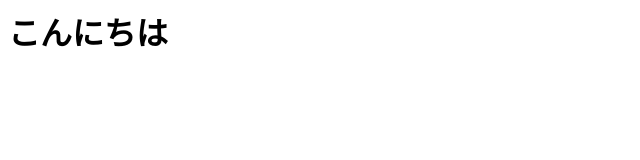
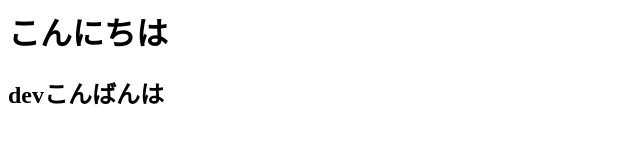
Before and after one commit to KinuGra/58test, a plain HTML site: page index.html in a window 1280 px wide. Shown: the whole page, without its empty margins (0-640 px from the left). Drawn offline with Linux system fonts and the light colour scheme.

Commit message:
Second commit
理由

```diff
--- a/index.html
+++ b/index.html
@@ -1,3 +1,4 @@
 <body>
     <h1>こんにちは</h1>
+    <h2>devこんばんは</h2>
 </body>
```
